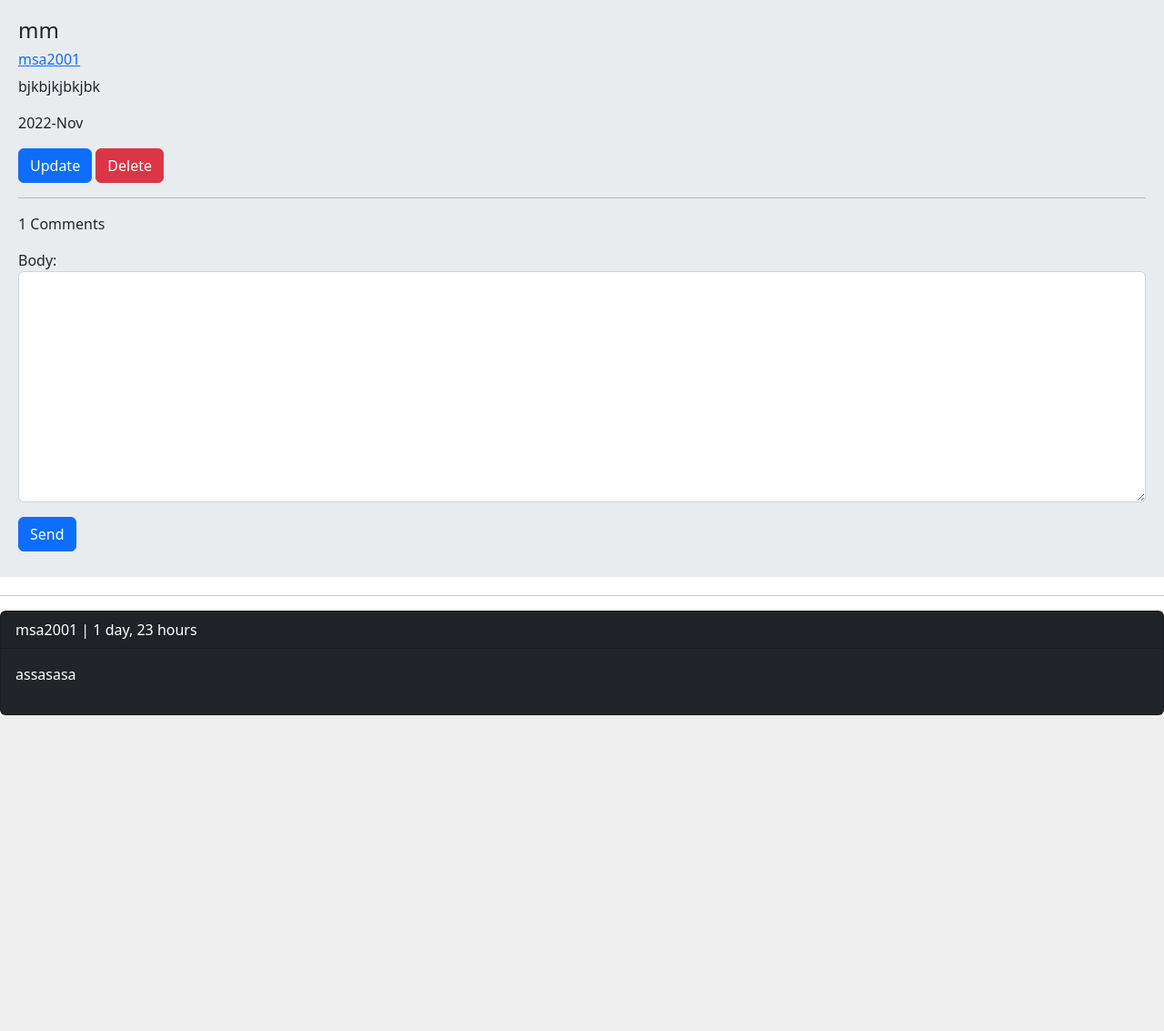
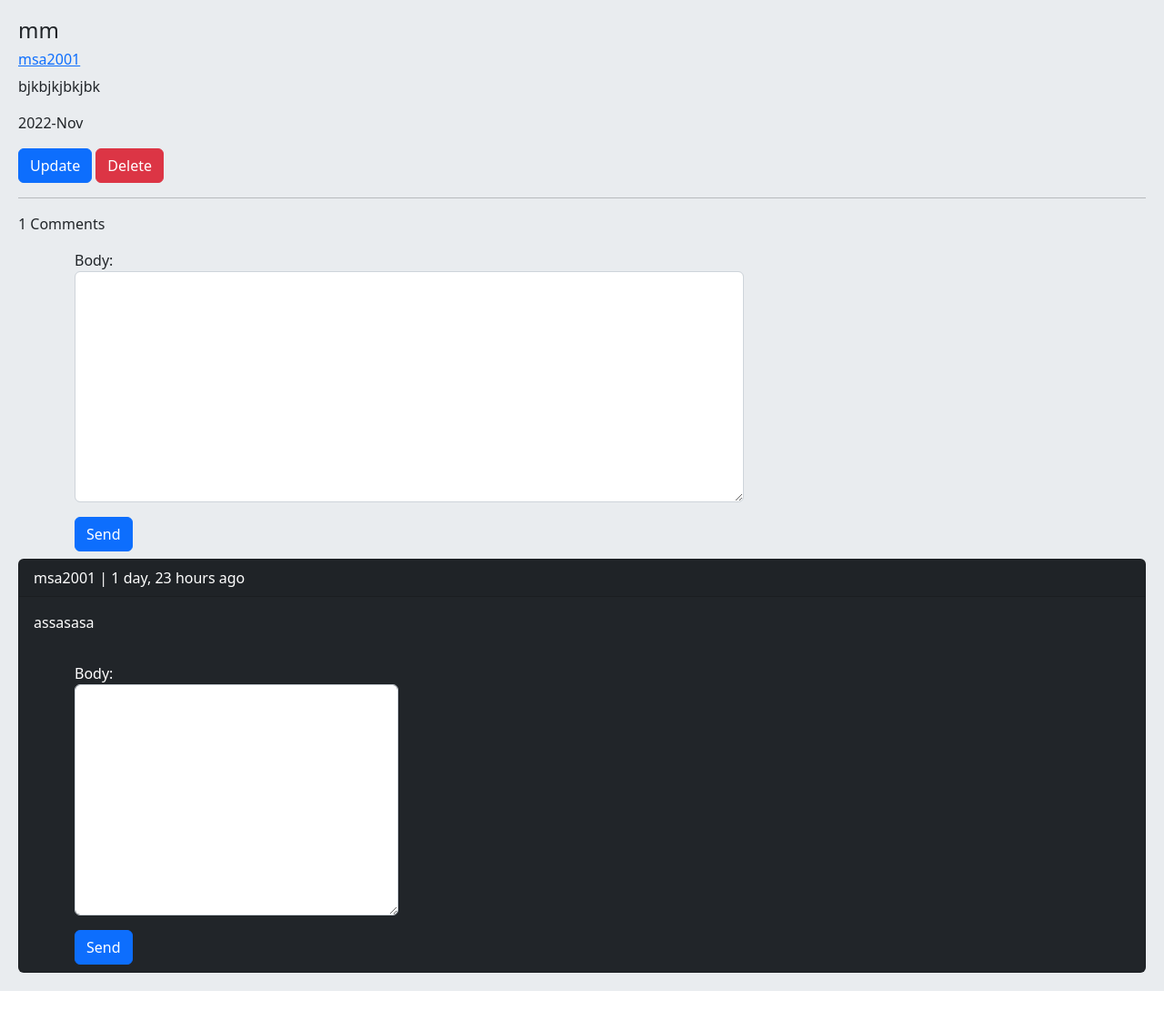
Before and after one commit to MSA2001/Social, a Django app: a page that uses home/templates/home/detail.html in a window 1280 px wide. Shown: the part 57-1190 px from the top of the page at 91% size. Before the commit the page ends 843 px from the top, so only its background shows below. Run offline with Django 4.2, Linux system fonts and the light colour scheme; a user stored in the database is signed in; data comes from the database, SQL or seed files in the repository; both versions use the stored data as it was after the commit.

Commit message:
Comments Reply added

```diff
--- a/home/forms.py
+++ b/home/forms.py
@@ -21,3 +21,12 @@ class CommentCreateForm(forms.ModelForm):
         widgets = {
             'body': forms.Textarea(attrs={'class': 'form-control'})
         }
+
+
+class CommentReplyForm(forms.ModelForm):
+    class Meta:
+        model = Comment
+        fields = ('body',)
+        widgets = {
+            'body': forms.Textarea(attrs={'class': 'form-control '})
+        }
--- a/home/templates/home/detail.html
+++ b/home/templates/home/detail.html
@@ -14,23 +14,57 @@
     <hr>
     <p>{{ comments.count }} Comments</p>
     {% if request.user.is_authenticated %}
-        <form method="post" action="">
-        {% csrf_token %}
+        <div class="container">
+            <div class="row">
+                <div class="col-lg-8">
+                    <div class="down-contact">
+                        <form method="post" action="">
+                            {% csrf_token %}
 
-        {{ form.as_p }}
+                            {{ form.as_p }}
 
-        <input type="submit" value="Send" class="btn btn-primary mb-2">
+                            <input type="submit" value="Send" class="btn btn-primary mb-2">
 
+
+                        </form>
+                    </div>
+                </div>
+            </div>
         </div>
-
-        </form>
     {% else %}
         <p class="alert alert-danger">Please login to add comment.</p>
     {% endif %}
-    <hr>
     {% for comment in comments %}
-        <div class="card bg-dark text-white"><p class="card-header">{{ comment.user }} |  {{ comment.created|timesince }} </p>
-        <P class="card-body">{{ comment.body }}</P> </div>
+        <div class="card bg-dark text-white"><p class="card-header">{{ comment.user }} | {{ comment.created|timesince }}
+            ago </p>
+            <P class="card-body">{{ comment.body }}</P>
+            {% if request.user.is_authenticated %}
+                <div class="container">
+                    <div class="row">
+                        <div class="col-lg-12">
+                            <div class="down-contact">
+                                <div class="row">
+                                    <div class="col-lg-4">
+                                        <form action="{% url 'home:add_reply' post.id comment.id %}" method="post">
+                                            {% csrf_token %}
+                                            {{ reply_form.as_p }}
+                                            <input type="submit" value="Send" class="btn btn-primary mb-2">
+                                        </form>
+                                    </div>
+                                </div>
+                            </div>
+                        </div>
+                    </div>
+                </div>
+                </div>
+
+            {% endif %}
+        {% with replies=comment.rcomments.all %}
+            {% for reply in replies %}
+                <P class="bg-secondary p-4 m-3">{{ reply.user }} <br>{{ reply.body }}</p>
+
+            {% endfor %}
+        {% endwith %}</div> <br>
     {% empty %}
         <p> No Comments yet </p>
     {% endfor %}
--- a/home/urls.py
+++ b/home/urls.py
@@ -8,4 +8,5 @@ urlpatterns = [
     path('post/delete/<int:post_id>', views.PostDeleteView.as_view(), name='post_delete'),
     path('post/update/<int:post_id>/', views.PostUpdateView.as_view(), name='post_update'),
     path('post/create/', views.PostCreateView.as_view(), name='post_create'),
+    path('reply/<int:post_id>/<int:comment_id>', views.PostAddReplyView.as_view(), name='add_reply')
 ]
--- a/home/views.py
+++ b/home/views.py
@@ -4,7 +4,7 @@ from django.views import View
 from .models import Post, Comment
 from django.contrib.auth.mixins import LoginRequiredMixin
 from django.contrib import messages
-from .forms import PostUpdateForm, PostCreateForm, CommentCreateForm
+from .forms import PostUpdateForm, PostCreateForm, CommentCreateForm, CommentReplyForm
 from django.utils.text import slugify
 from django.contrib.auth.decorators import login_required
 from django.utils.decorators import method_decorator
@@ -20,14 +20,15 @@ class HomeView(View):
 
 class PostDetailView(View):
     form_class = CommentCreateForm
+    form_class_reply = CommentReplyForm
 
     def setup(self, request, *args, **kwargs):
-        self.post_instance = post = get_object_or_404(Post, id=kwargs['post_id'], slug=kwargs['post_slug'])
+        self.post_instance = get_object_or_404(Post, id=kwargs['post_id'], slug=kwargs['post_slug'])
         return super().setup(self, request, *args, **kwargs)
 
     def get(self, request, *args, **kwargs):
         comments = self.post_instance.pcomments.filter(is_reply=False)
-        return render(request, 'home/detail.html', {'post': self.post_instance, 'comments': comments, 'form': self.form_class})
+        return render(request, 'home/detail.html', {'post': self.post_instance, 'comments': comments, 'form': self.form_class, 'reply_form': self.form_class_reply})
 
     @method_decorator(login_required)
     def post(self, request, *args, **kwargs):
@@ -99,3 +100,21 @@ class PostCreateView(LoginRequiredMixin, View):
             new_post.save()
             messages.success(request, 'You created your new post successfully', 'success')
             return redirect('home:post_detail', new_post.id, new_post.slug)
+
+
+class PostAddReplyView(LoginRequiredMixin, View):
+    form_class = CommentReplyForm
+
+    def post(self, request, post_id, comment_id):
+        post = get_object_or_404(Post, id=post_id)
+        comment = get_object_or_404(Comment, id=comment_id)
+        form = self.form_class(request.POST)
+        if form.is_valid():
+            reply = form.save(commit=False)
+            reply.user = request.user
+            reply.post = post
+            reply.reply = comment
+            reply.is_reply = True
+            reply.save()
+            messages.success(request,'your reply submitted successfully', 'success')
+        return redirect('home:post_detail', post.id, post.slug)
```
Also changed, not shown: db.sqlite3.
